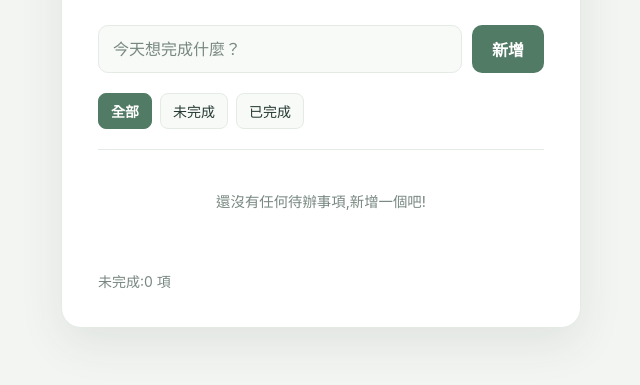
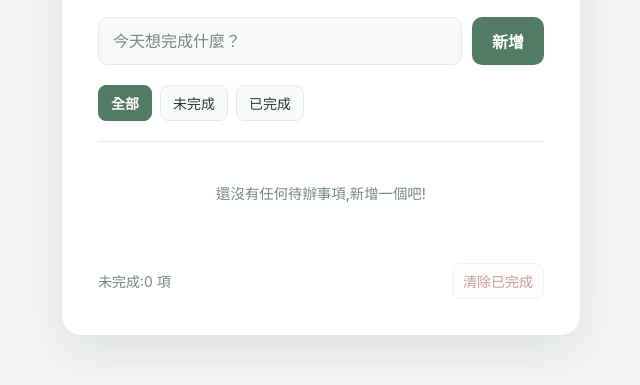
Before and after one commit to ChengYiLin/github-bootcamp, a plain HTML site: page index.html in a window 1280 px wide. Shown: the part 303-688 px from the top of the page, without its empty margins (319-959 px from the left). Drawn offline with Linux system fonts and the light colour scheme.

Commit message:
feat: add clear completed button (#4)
Co-authored-by: Copilot <223556219+Copilot@users.noreply.github.com>

```diff
--- a/app.js
+++ b/app.js
@@ -7,6 +7,7 @@ const input = document.querySelector("#todo-input");
 const list = document.querySelector("#todo-list");
 const emptyMessage = document.querySelector("#empty-message");
 const remainingCount = document.querySelector("#remaining-count");
+const clearCompletedButton = document.querySelector("#clear-completed");
 const storageMessage = document.querySelector("#storage-message");
 const themeMessage = document.querySelector("#theme-message");
 const themeToggle = document.querySelector("#theme-toggle");
@@ -106,6 +107,7 @@ function renderTodos() {
     completed: "目前沒有已完成的事項。取消勾選的項目仍保留在「全部」中。"
   }[selectedFilter];
   remainingCount.textContent = `未完成:${todos.filter((todo) => !todo.completed).length} 項`;
+  clearCompletedButton.disabled = !todos.some((todo) => todo.completed);
 
   visibleTodos.forEach(({ todo, index }) => {
     const item = document.createElement("li");
@@ -152,6 +154,14 @@ filterButtons.forEach((button) => {
   });
 });
 
+clearCompletedButton.addEventListener("click", () => {
+  if (!window.confirm("確定要清除所有已完成的事項嗎？此操作無法復原。")) return;
+
+  todos = todos.filter((todo) => !todo.completed);
+  saveTodos();
+  renderTodos();
+});
+
 form.addEventListener("submit", (event) => {
   event.preventDefault();
   const text = input.value.trim();
--- a/index.html
+++ b/index.html
@@ -40,6 +40,7 @@
     </section>
     <footer class="card-footer">
       <span id="remaining-count" aria-live="polite">未完成:0 項</span>
+      <button id="clear-completed" class="clear-completed-button" type="button" aria-label="清除所有已完成的事項">清除已完成</button>
     </footer>
   </main>
 </body>
--- a/styles.css
+++ b/styles.css
@@ -226,9 +226,27 @@ button {
 }
 
 .card-footer {
+  display: flex;
+  align-items: center;
+  justify-content: space-between;
+  gap: 12px;
   padding-top: 20px;
   color: var(--muted);
   font-size: 0.875rem;
+}
+
+.clear-completed-button {
+  padding: 7px 10px;
+  border: 1px solid var(--control-border);
+  border-radius: 8px;
+  background: var(--input-bg);
+  color: var(--danger);
+  font-size: 0.875rem;
+}
+
+.clear-completed-button:disabled {
+  cursor: not-allowed;
+  opacity: 0.55;
 }
 
 .sr-only {
```
